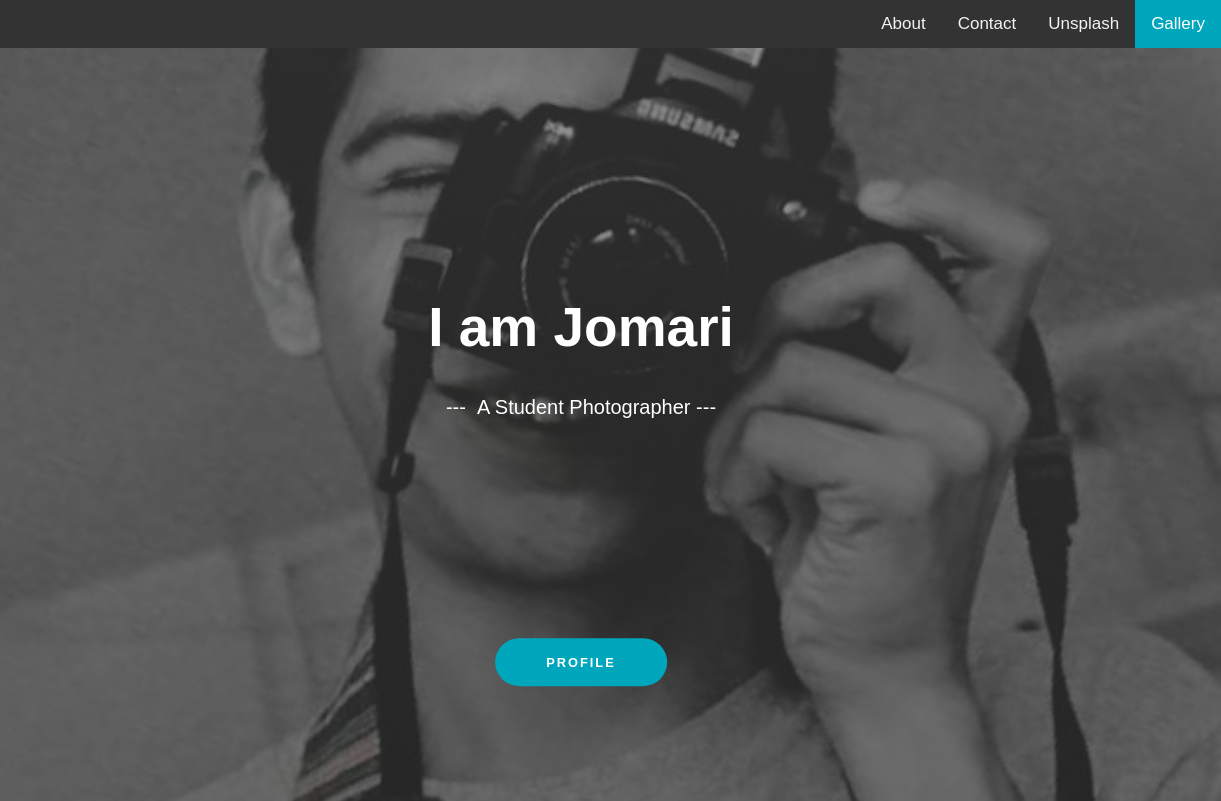
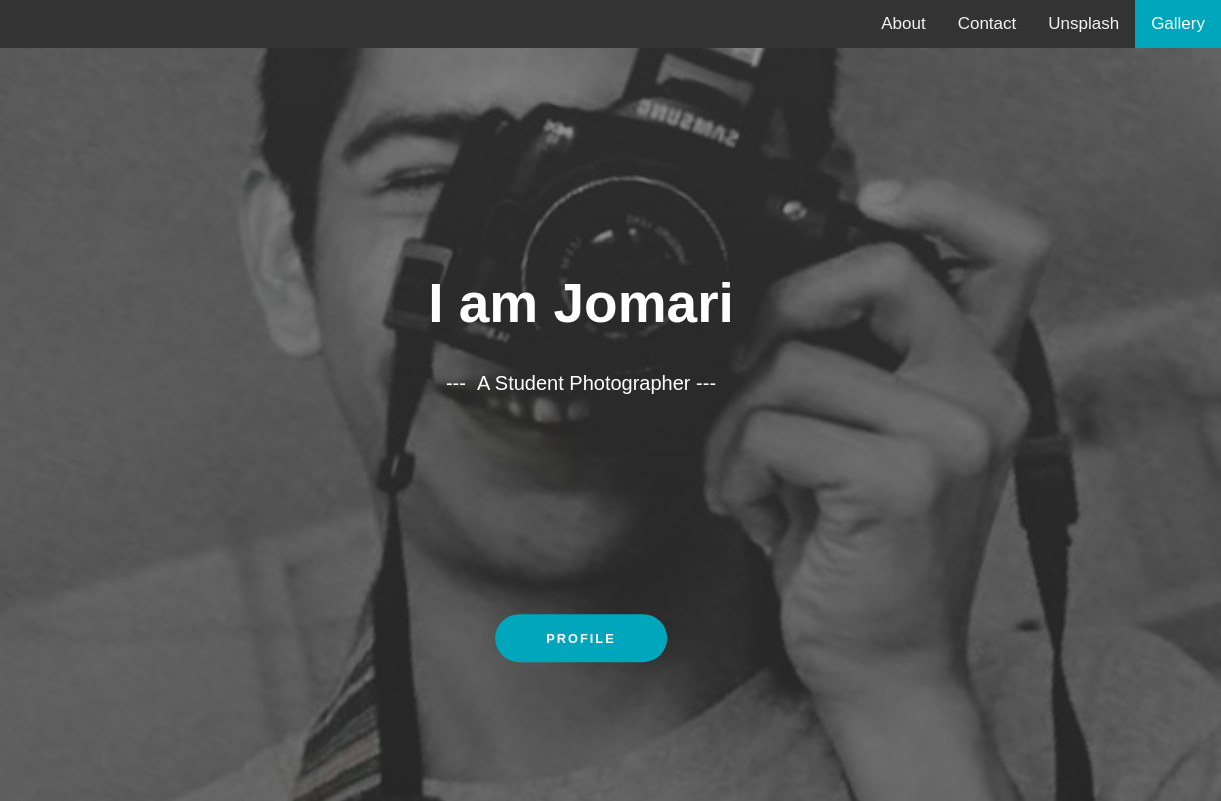
Before and after one commit to jomari00312/blog-site, a plain HTML site: page index.html in a window 1280 px wide. Shown: the top 801 px of the page, 59-1280 px from the left. Drawn offline with Linux system fonts and the light colour scheme.

Commit message:
Update function.css

```diff
--- a/css/function.css
+++ b/css/function.css
@@ -9,7 +9,6 @@ body, html {
 a:link {
     text-decoration: none;
 }
-
 
 
 .button {
@@ -73,7 +72,7 @@ img {
 .hero-text {
     text-align: center;
     position: absolute;
-    top: 53%;
+    top: 50%;
     left: 50%;
     transform: translate(-50%, -50%);
     color: white;
```
